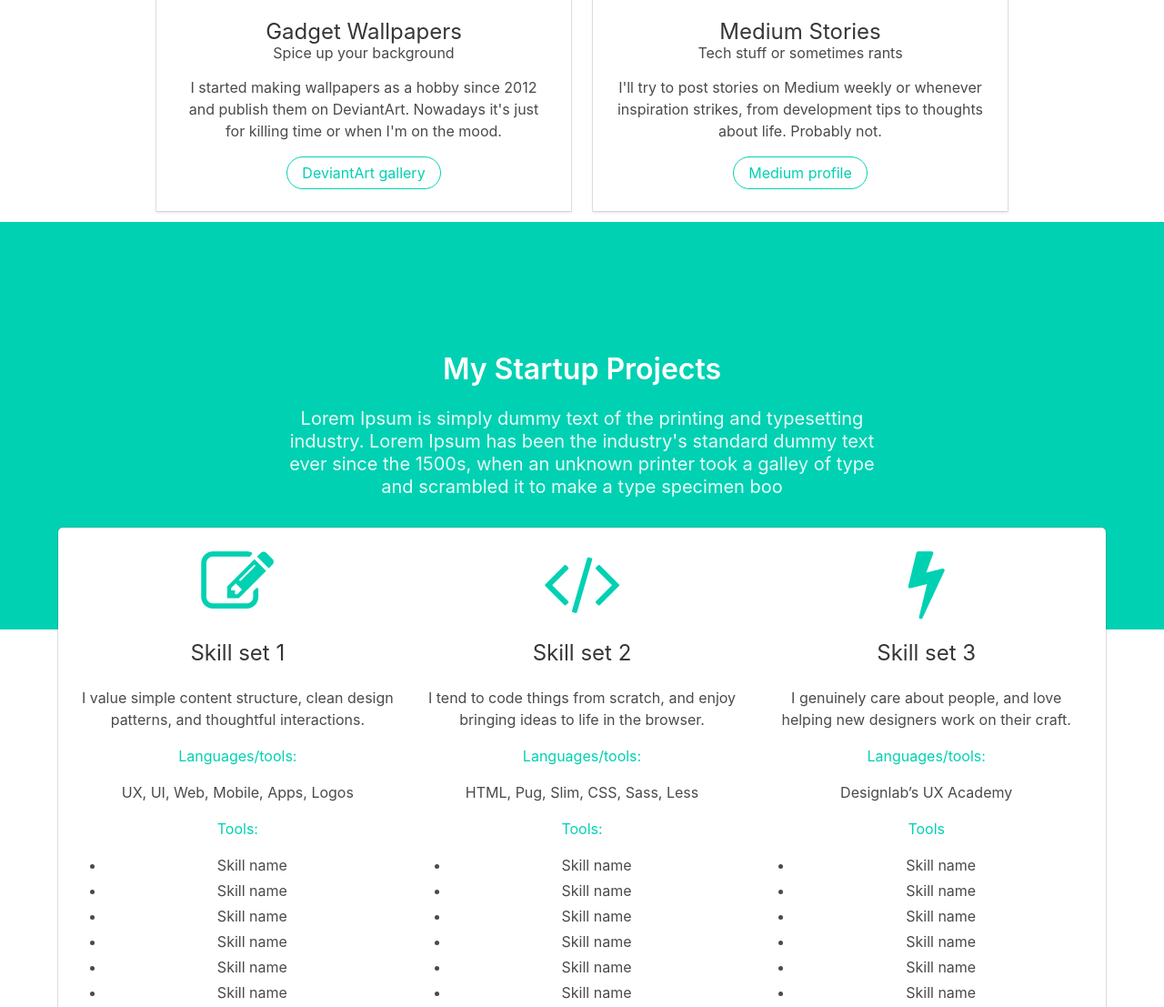
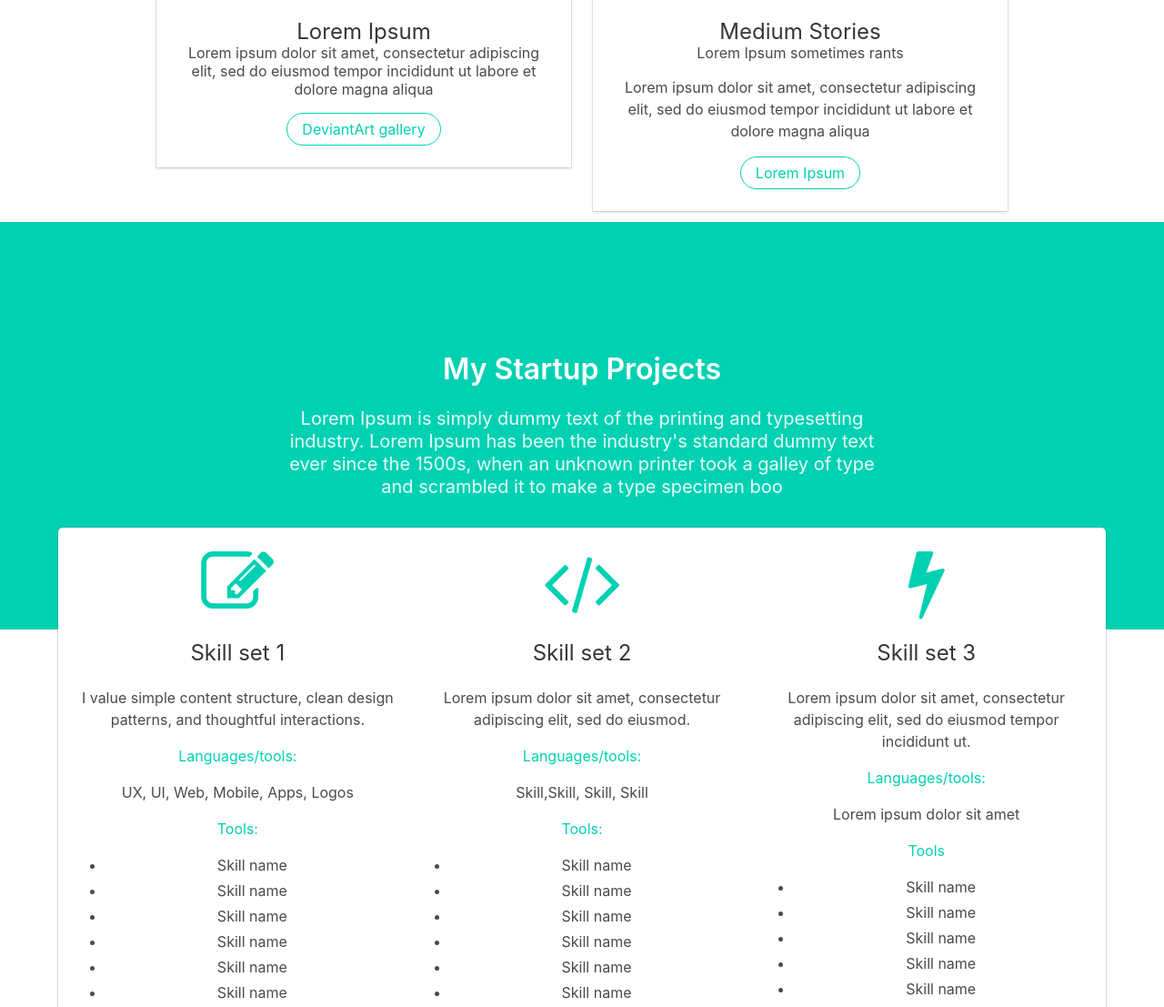
Before and after one commit to archsaan/agilis, a website: page index.html in a window 1280 px wide. Shown: the part 1326-2433 px from the top of the page at 91% size. Drawn offline with nearby package versions, Linux system fonts and the light colour scheme; animation ran at ten frames a second.

Commit message:
Update index.html

```diff
--- a/index.html
+++ b/index.html
@@ -59,8 +59,8 @@
                   </div>
                   <div class="card-content">
                     <div class="content">
-                      <h3 class="title">Gadget Wallpapers</h3>
-                      <p class="subtitle is-6"><i class="e1a-frame_photo"></i> Spice up your background</p><p>I started making wallpapers as a hobby since 2012 and publish them on DeviantArt. Nowadays it's just for killing time or when I'm on the mood.</p>
+                      <h3 class="title">Lorem Ipsum</h3>
+                      <p class="subtitle is-6"><i class="e1a-frame_photo"></i> Lorem ipsum dolor sit amet, consectetur adipiscing elit, sed do eiusmod tempor incididunt ut labore et dolore magna aliqua</p>
                       <a class="button is-primary is-rounded is-outlined" href="https://grikomsn.deviantart.com/gallery/66550103/Wallpapers" target="_blank">DeviantArt gallery</a>
                     </div>
                   </div>
@@ -78,8 +78,8 @@
                 <div class="card-content">
                   <div class="content">
                     <h3 class="title">Medium Stories</h3>
-                    <p class="subtitle is-6"><i class="e1a-book"></i> Tech stuff or sometimes rants</p><p>I'll try to post stories on Medium weekly or whenever inspiration strikes, from development tips to thoughts about life. Probably not.</p>
-                    <a class="button is-primary is-rounded is-outlined" href="https://medium.com/@griko" target="_blank">Medium profile</a>
+                    <p class="subtitle is-6"><i class="e1a-book"></i> Lorem Ipsum sometimes rants</p><p>Lorem ipsum dolor sit amet, consectetur adipiscing elit, sed do eiusmod tempor incididunt ut labore et dolore magna aliqua</p>
+                    <a class="button is-primary is-rounded is-outlined" href="https://medium.com/@griko" target="_blank">Lorem Ipsum</a>
                   </div>
                 </div>
               </div>
@@ -127,9 +127,9 @@
                 <span class="has-text-primary"><i class="fa fa-5x fa-code" aria-hidden="true"></i></span>
 
                 <h1 class="title is-size-4 is-spaced">Skill set 2</h1>
-                <p>I tend to code things from scratch, and enjoy bringing ideas to life in the browser.</p>
+                <p>Lorem ipsum dolor sit amet, consectetur adipiscing elit, sed do eiusmod.</p>
                 <p class="list-title has-text-primary has-text-weight-normal">Languages/tools:</p>
-                <p>HTML, Pug, Slim, CSS, Sass, Less</p>
+                <p>Skill,Skill, Skill, Skill</p>
                 <p class="list-title has-text-primary has-text-weight-normal">Tools:</p>
                 <ul>
                   <li>Skill name</li>
@@ -147,9 +147,9 @@
                 <i class="fa fa-5x fa-bolt has-text-primary" aria-hidden="true"></i>
 
                 <h1 class="title is-size-4 is-spaced">Skill set 3</h1>
-                <p>I genuinely care about people, and love helping new designers work on their craft.</p>
+                <p>Lorem ipsum dolor sit amet, consectetur adipiscing elit, sed do eiusmod tempor incididunt ut.</p>
                 <p class="list-title has-text-primary has-text-weight-normal">Languages/tools:</p>
-                <p>Designlab’s UX Academy</p>
+                <p>Lorem ipsum dolor sit amet</p>
                 <p class="list-title has-text-primary has-text-weight-normal">Tools</p>
                 <ul>
                   <li>Skill name</li>
```
